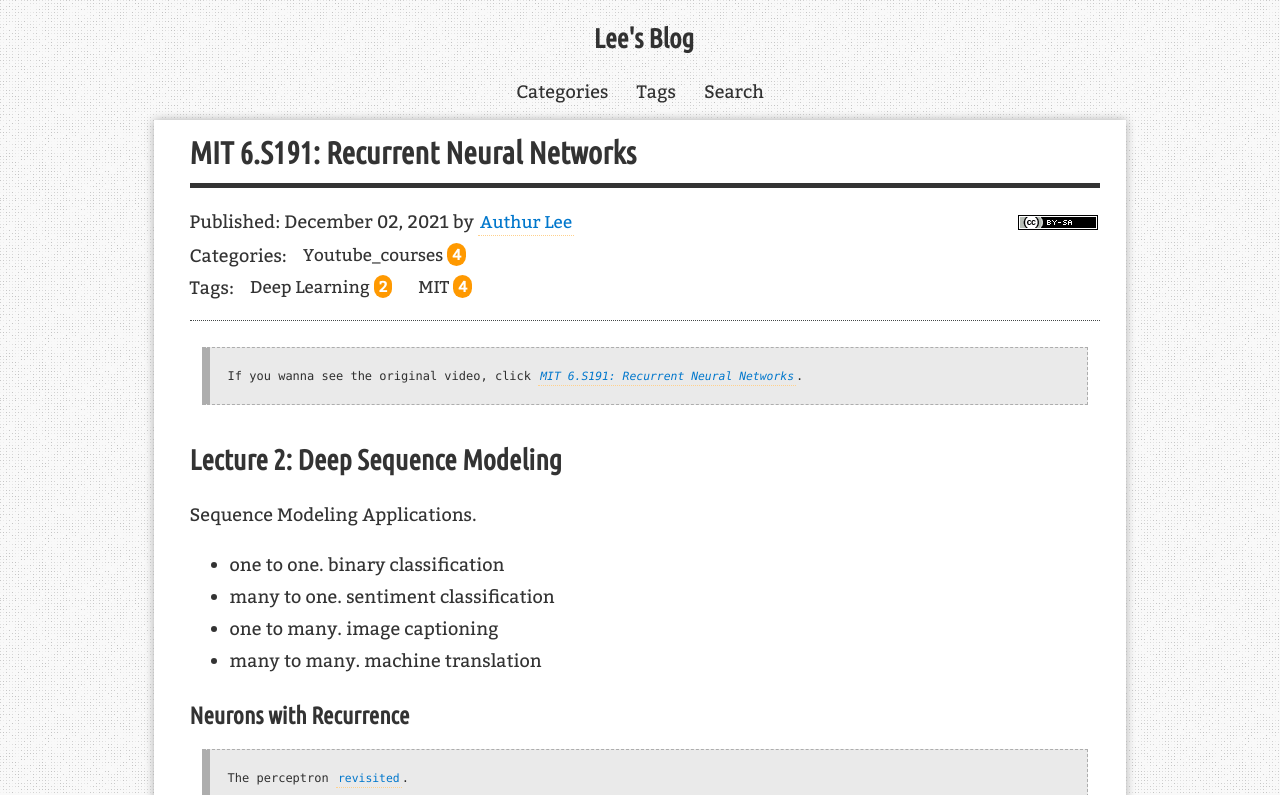
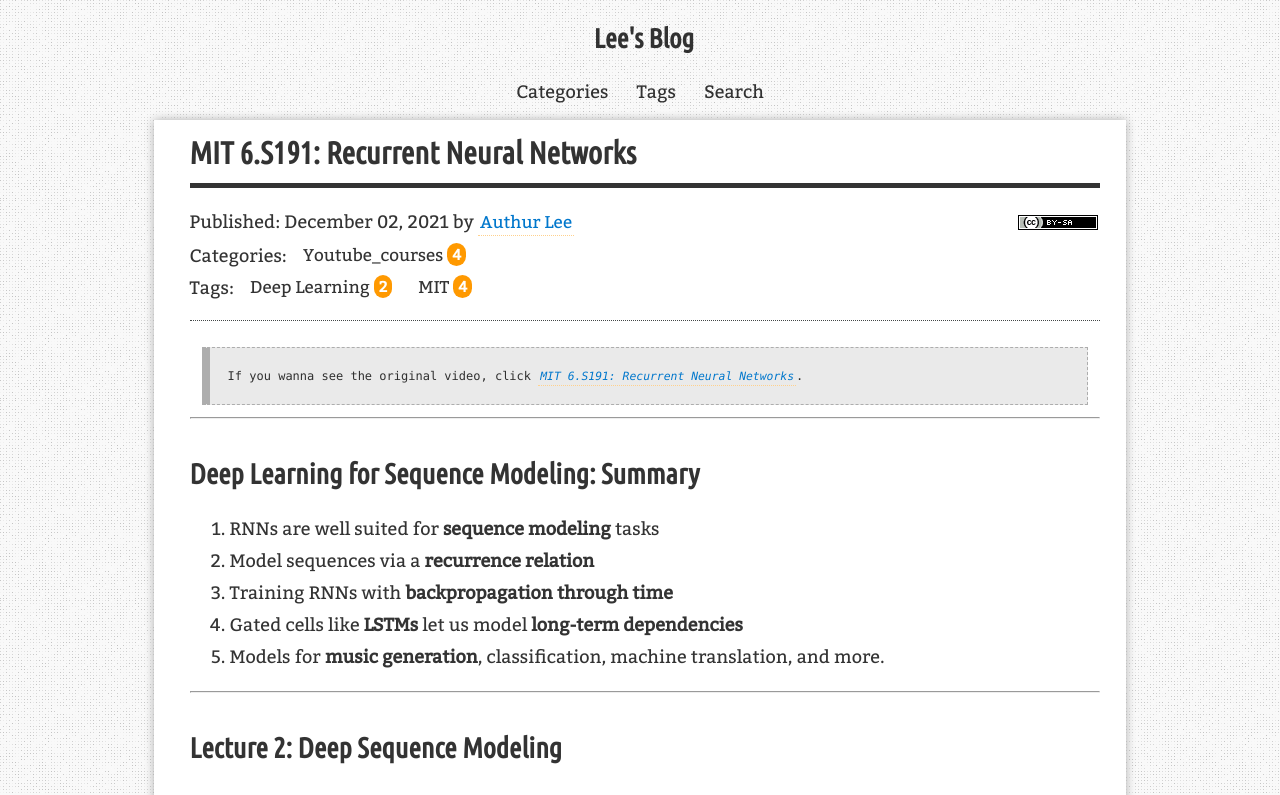
Before and after one commit to AuthurWhywait/AuthurWhywait.github.io, a Jekyll site: the page built from _posts/2021-12-02-introduction_to_dl02.md, in a window 1280 px wide and 900 px high, cut to the strip 0-795 px from the top of the window. Built offline with Jekyll 4.4.1, drawn with Linux system fonts in a browser that asks for light colours; formulas are drawn with MathJax 3; comment, search, counter and statistics services are not loaded.

Commit message:
Update 2021-12-02-introduction_to_dl02.md

```diff
--- a/_posts/2021-12-02-introduction_to_dl02.md
+++ b/_posts/2021-12-02-introduction_to_dl02.md
@@ -21,6 +21,18 @@
 </head>
 
 > If you wanna see the original video, click *[MIT 6.S191: Recurrent Neural Networks](https://www.youtube.com/watch?v=qjrad0V0uJE&list=PLtBw6njQRU-rwp5__7C0oIVt26ZgjG9NI&index=2)*.
+
+---
+
+## Deep Learning for Sequence Modeling: Summary
+
+1. RNNs are well suited for **sequence modeling** tasks
+2. Model sequences via a **recurrence relation**
+3. Training RNNs with **backpropagation through time**
+4. Gated cells like **LSTMs** let us model **long-term dependencies**
+5. Models for **music generation**, classification, machine translation, and more.
+
+---
 
 ## Lecture 2: Deep Sequence Modeling
 
@@ -219,7 +231,6 @@
 **Attention mechanisms** in neural networks provide learnable memory access. The system is called attention, because when the network is actually learning the weighting, it's learning to **place its attention on different parts of the input sequence** to effectively **capture a sort of accessible memory** across the entirety of the original sequence.
 
 It's a powerful idea and indeed it's the basis of a new class and then rapidly emerging class of models that are extremely powerful for **large scale sequential modeling problems** and that class of models is called **transformers**.
-
 <!--
 
 <div align="center"><img src="" width="60%"/></div> -->
```
